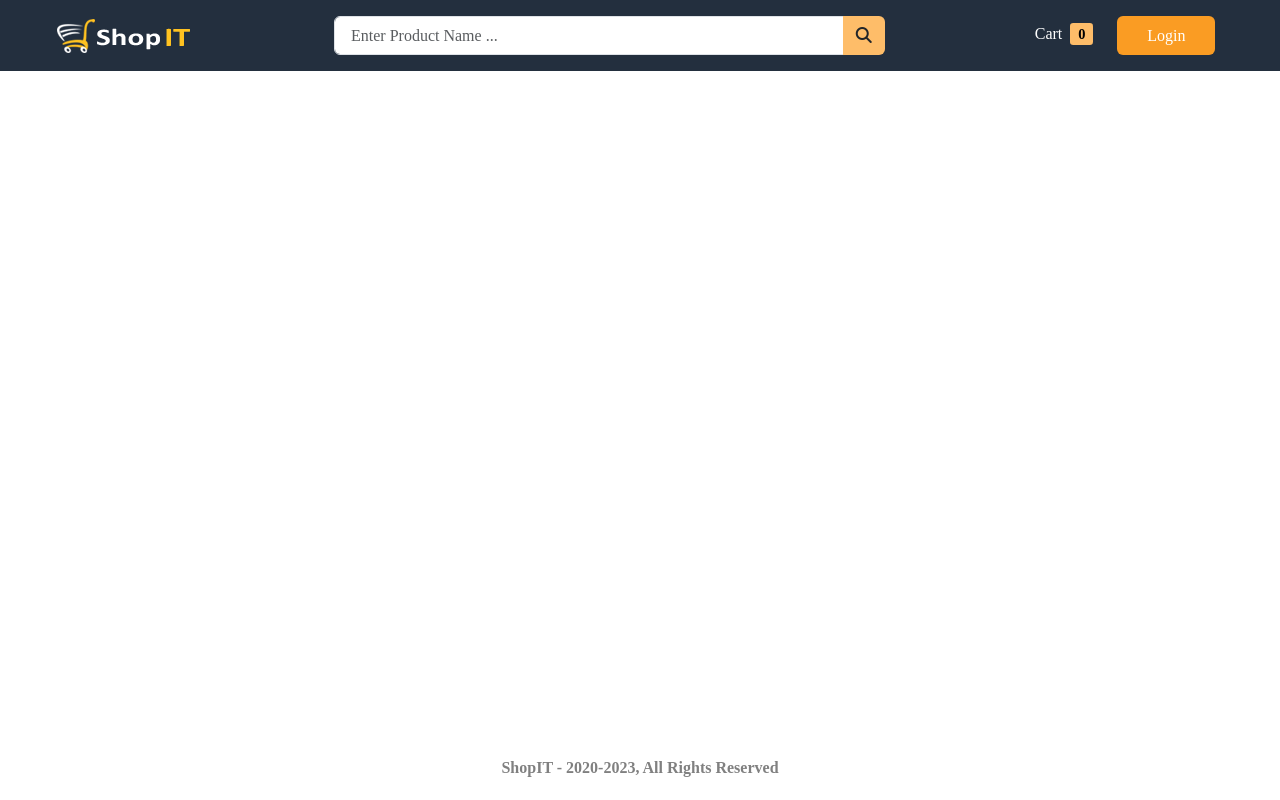
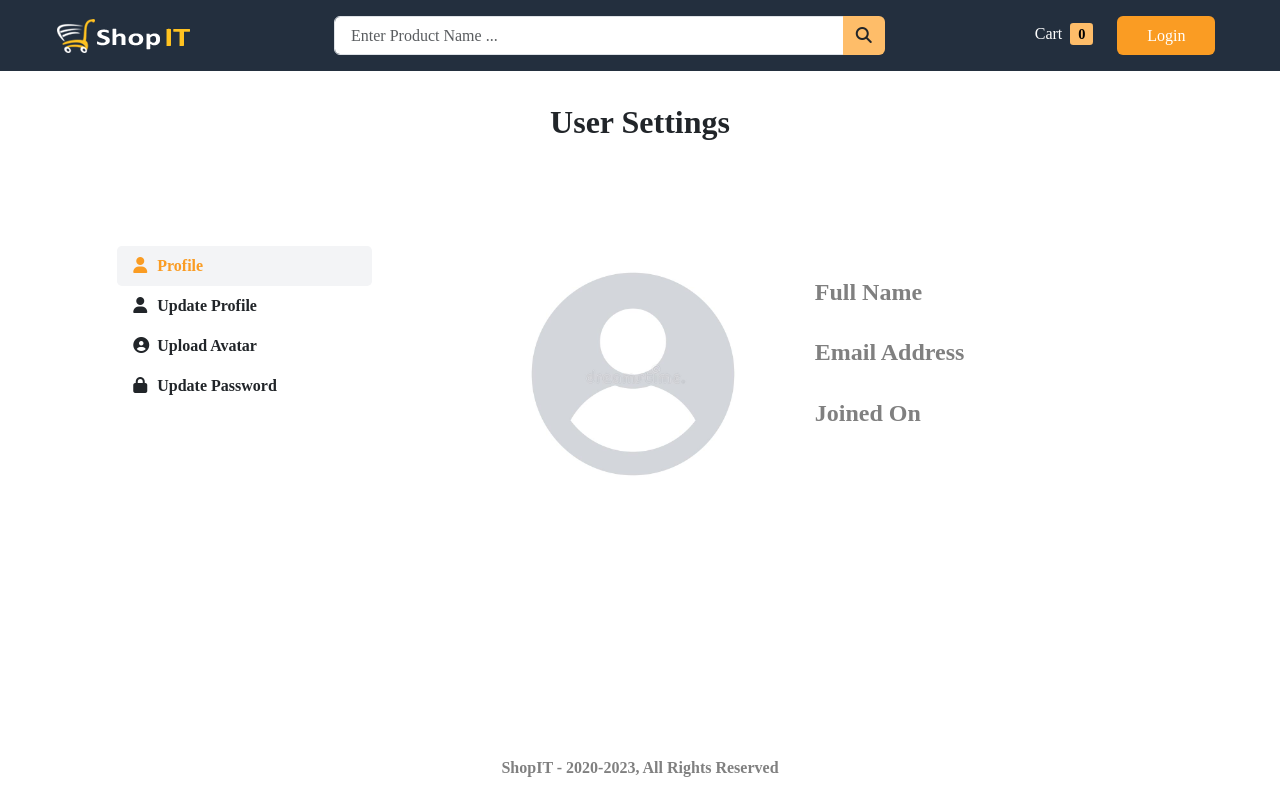
Before and after one commit to Puru15-12/ecomm, a React (Create React App) app in the folder frontend/: page /me/profile in a window 1280 px wide. Built offline with nearby package versions, Linux system fonts and the light colour scheme; no server answers; a web font is replaced by a local one.

Commit message:
User Layout & show user Profile

```diff
--- a/frontend/src/App.js
+++ b/frontend/src/App.js
@@ -10,6 +10,7 @@ import Footer from "./components/layout/Footer";
 import Header from "./components/layout/Header";
 import { Toaster } from "react-hot-toast";
 import ProductDetails from "./components/product/ProductDetails.jsx";
+import Profile from "./components/user/Profile.jsx";
 
 function App() {
   return (
@@ -25,7 +26,17 @@ function App() {
 
             <Route path="/login" element={<Login />} />
             <Route path="/register" element={<Register />} />
+
+            <Route
+              path="/me/profile"
+              element={
+                  <Profile />
+              }
+            />
+
           </Routes>
+
+
         </div>
 
         <Footer />
--- /dev/null
+++ b/frontend/src/components/layout/SideMenu.jsx
@@ -0,0 +1,56 @@
+
+import React, { useState } from "react";
+import { Link, useLocation } from "react-router-dom";
+const SideMenu = () => {
+  const menuItems = [
+    {
+      name: "Profile",
+      url: "/me/profile",
+      icon: "fas fa-user",
+    },
+    {
+      name: "Update Profile",
+      url: "/me/update_profile",
+      icon: "fas fa-user",
+    },
+    {
+      name: "Upload Avatar",
+      url: "/me/upload_avatar",
+      icon: "fas fa-user-circle",
+    },
+    {
+      name: "Update Password",
+      url: "/me/update_password",
+      icon: "fas fa-lock",
+    },
+  ];
+  const location = useLocation();
+
+  const [activeMenuItem, setActiveMenuItem] = useState(location.pathname);
+
+  const handleMenuItemClick = (menuItemUrl) => {
+    setActiveMenuItem(menuItemUrl);
+  };
+
+  return (
+    <div className="list-group mt-5 pl-4">
+      {menuItems?.map((menuItem, index) => (
+        <Link
+          key={index}
+          to={menuItem.url}
+          className={`fw-bold list-group-item list-group-item-action ${
+            activeMenuItem.includes(menuItem.url) ? "active" : ""
+          }`}
+          onClick={() => handleMenuItemClick(menuItem.url)}
+          aria-current={
+            activeMenuItem.includes(menuItem.url) ? "true" : "false"
+          }
+        >
+          <i className={`${menuItem.icon} fa-fw pe-2`}></i> {menuItem.name}
+        </Link>
+      ))}
+    </div>
+  );
+};
+
+export default SideMenu;
--- /dev/null
+++ b/frontend/src/components/layout/UserLayout.jsx
@@ -0,0 +1,24 @@
+
+import React from "react";
+import SideMenu from "./SideMenu";
+
+const UserLayout = ({ children }) => {
+  return (
+    <div>
+      <div className="mt-2 mb-4 py-4">
+        <h2 className="text-center fw-bolder">User Settings</h2>
+      </div>
+
+      <div className="container">
+        <div className="row justify-content-around">
+          <div className="col-12 col-lg-3">
+            <SideMenu />
+          </div>
+          <div className="col-12 col-lg-8 user-dashboard">{children}</div>
+        </div>
+      </div>
+    </div>
+  );
+};
+
+export default UserLayout;
--- /dev/null
+++ b/frontend/src/components/user/Profile.jsx
@@ -0,0 +1,38 @@
+
+import React from "react";
+import UserLayout from "../layout/UserLayout";
+import { useSelector } from "react-redux";
+
+const Profile = () => {
+  const { user } = useSelector((state) => state.auth);
+  return (
+    <UserLayout>
+      <div className="row justify-content-around mt-5 user-info">
+        <div className="col-12 col-md-3">
+          <figure className="avatar avatar-profile">
+            <img
+              className="rounded-circle img-fluid"
+              src={
+                user?.avatar ? user?.avatar?.url : "/images/default_avatar.jpg"
+              }
+              alt={user?.name}
+            />
+          </figure>
+        </div>
+
+        <div className="col-12 col-md-5">
+          <h4>Full Name</h4>
+          <p>{user?.name}</p>
+
+          <h4>Email Address</h4>
+          <p>{user?.email}</p>
+
+          <h4>Joined On</h4>
+          <p>{user?.createdAt?.substring(0, 10)}</p>
+        </div>
+      </div>
+    </UserLayout>
+  );
+};
+
+export default Profile;
```
